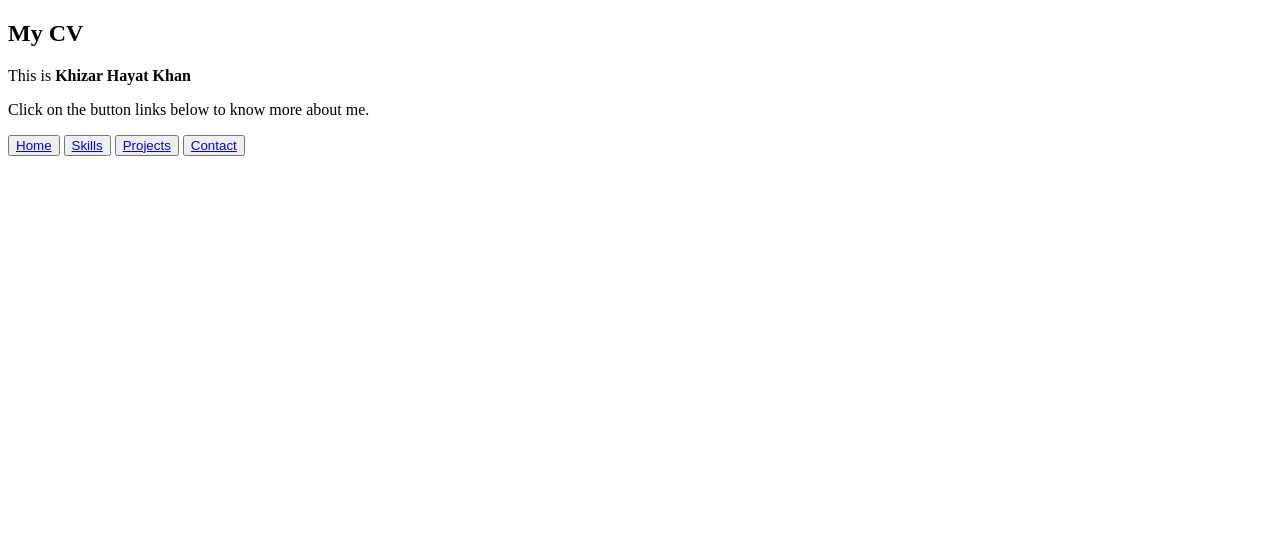
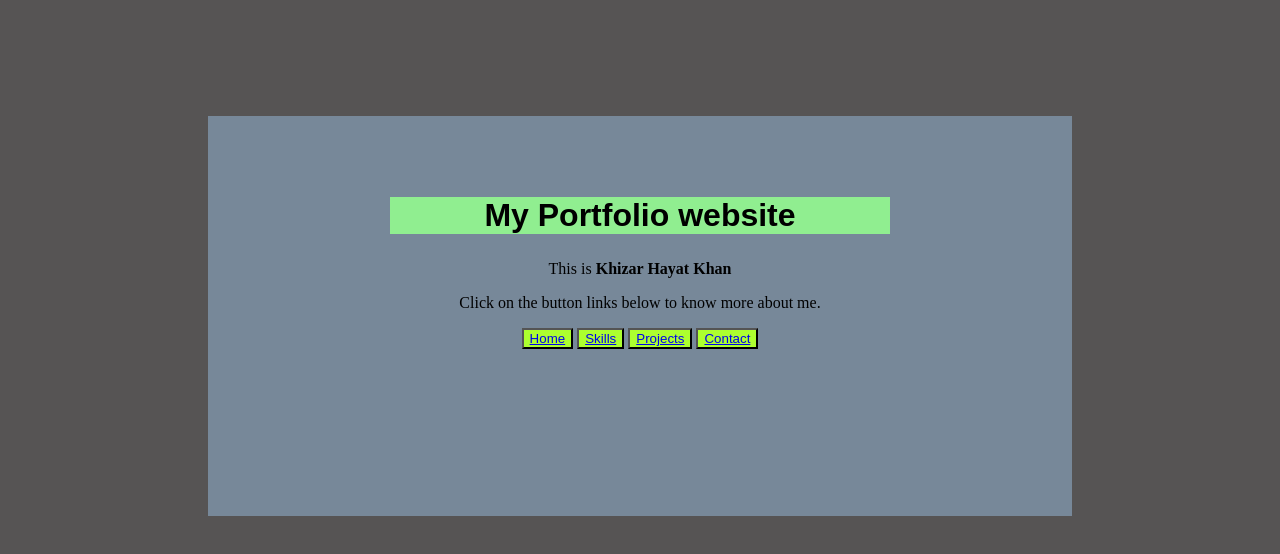
Before and after one commit to The-Stallion78/Portfolio, a plain HTML site: page index.html in a window 1280 px wide. Drawn offline with Linux system fonts and the light colour scheme.

Commit message:
css added

```diff
--- a/index.html
+++ b/index.html
@@ -5,18 +5,26 @@
     <meta charset="UTF-8">
     <meta name="viewport" content="width=device-width, initial-scale=1.0">
     <title>portfolio website</title>
+    <link rel="stylesheet" href="style.css">
 </head>
 
-<body>
-    <h2>My CV</h2>
-    <p>This is <strong> Khizar Hayat Khan</strong></p>
-    <p>Click on the button links below to know more about me.</p>
-    <nav>
-        <button><a href="home.html">Home</a></button>
-        <button><a href="skills.html">Skills</a></button>
-        <button><a href="projects.html">Projects</a></button>
-        <button><a href="contact.html">Contact</a></button>
-    </nav>
+<body style="background-color: rgb(86, 84, 84);">
+    <center>
+        <br><br><br><br><br><br>
+        <div id="Port-div">
+            <br><br><br>
+            <h2>My Portfolio website</h2>
+            <p>This is <strong> Khizar Hayat Khan</strong></p>
+            <p>Click on the button links below to know more about me.</p>
+            <nav>
+                <button class="buttons"><a href="home.html">Home</a></button>
+                <button class="buttons"><a href="skills.html">Skills</a></button>
+                <button class="buttons"><a href="projects.html">Projects</a></button>
+                <button class="buttons"><a href="contact.html">Contact</a></button>
+            </nav>
+            <br><br><br>
+        </div>
+    </center>
 </body>
 
 </html>
--- /dev/null
+++ b/style.css
@@ -0,0 +1,15 @@
+div h2{
+    font-size: xx-large;
+    font-family: Arial, Helvetica, sans-serif;
+    background-color: lightgreen;
+    width: 500px;
+}
+#Port-div {
+    background-color: lightslategray;
+    margin-left: 200px;
+    margin-right: 200px;
+    height: 400px;
+}
+.buttons {
+    background-color: greenyellow;
+}
```
